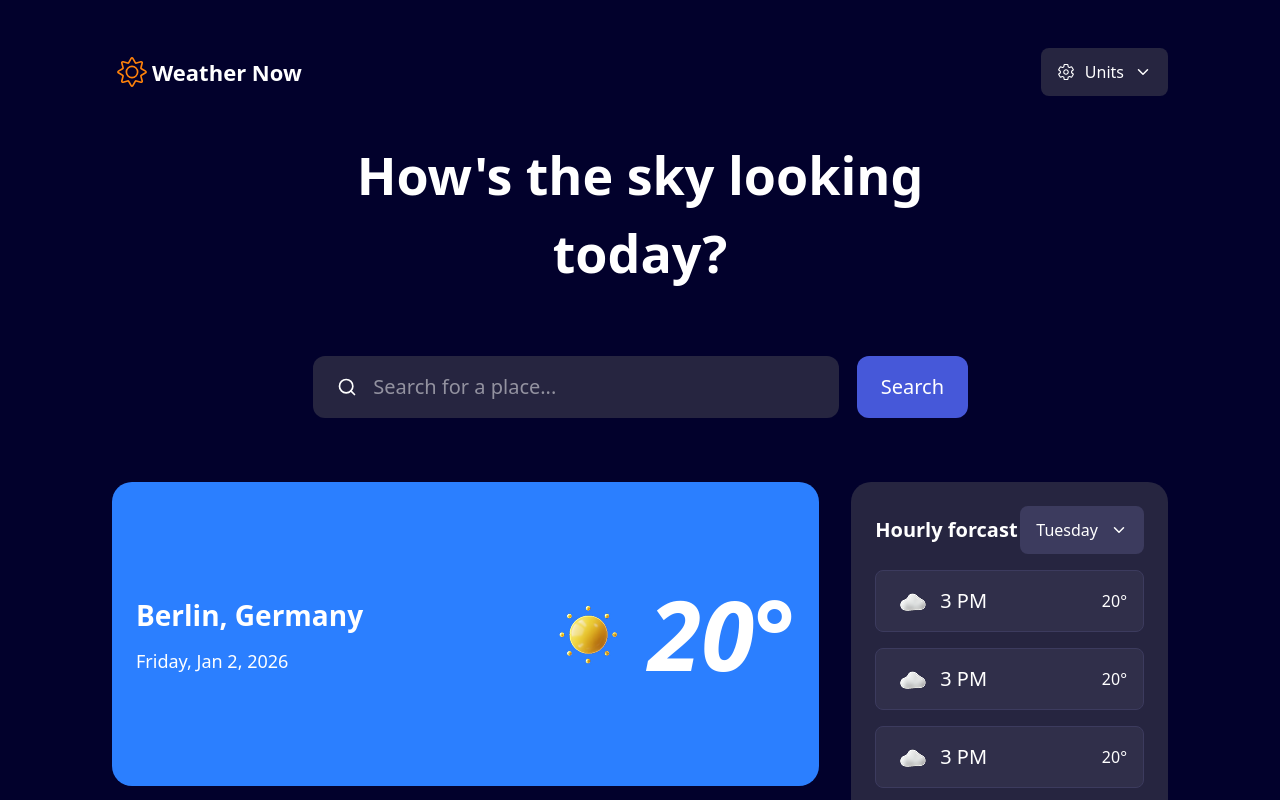
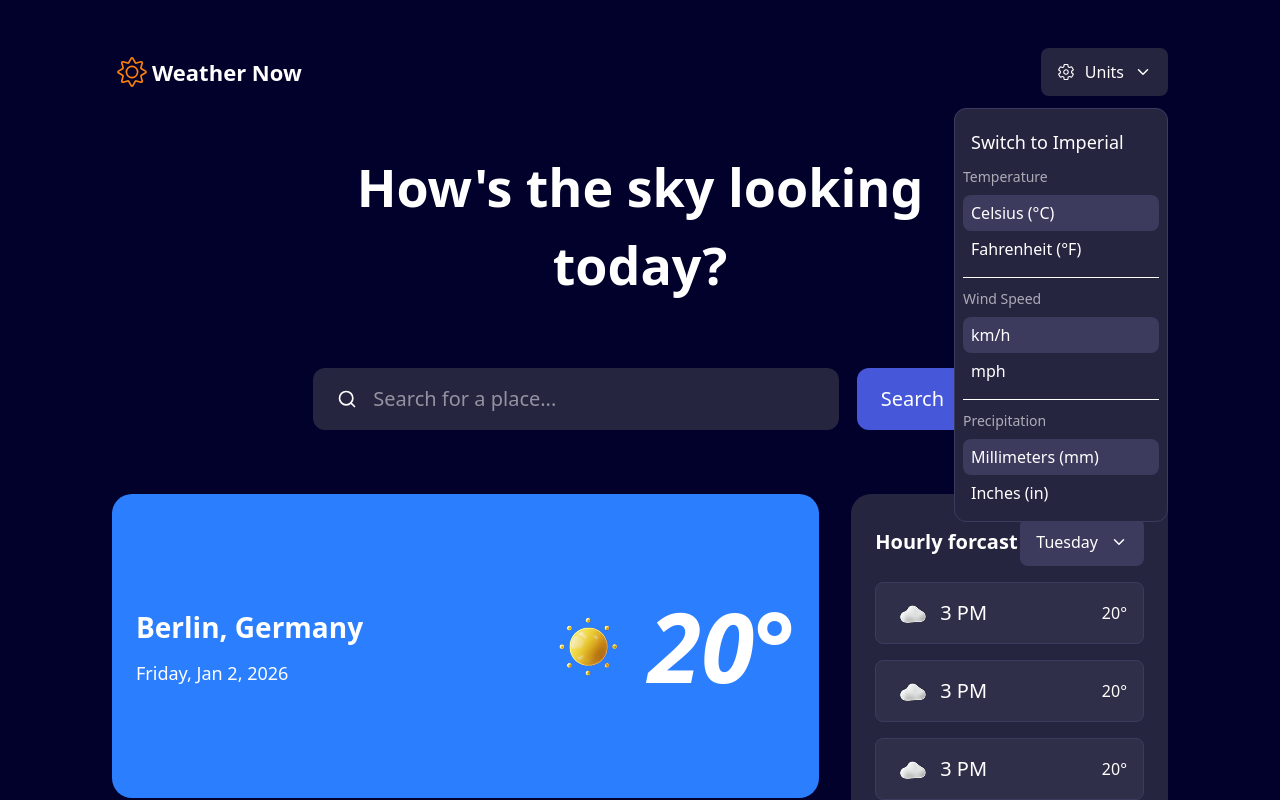
Before and after one commit to Gentlecoder1/WeatherApp, a React (Vite) app: page / in a window 1280 px wide. Shown: the top 800 px of the page. Built offline with nearby package versions, Linux system fonts and the light colour scheme.

Commit message:
feat: integrate Unit component into Header and enhance unit selection functionality

```diff
--- a/src/components/Header.tsx
+++ b/src/components/Header.tsx
@@ -3,9 +3,15 @@ import { IoSettingsOutline } from "react-icons/io5";
 import { ChevronDown } from "lucide-react"
 import { motion } from "framer-motion"
 
+import Unit from "./Unit"
+import { useState } from "react";
+
 const Header = () => {
+
+  const [openUnit, setOpenUnit] = useState(false);
+
   return (
-    <header className="w-full mx-auto">
+    <header className="w-full mx-auto space-y-3">
         <div className='flex justify-between items-center text-white'>
             <div className='flex items-center text-[15.4px] sm:text-[22px] font-bold'>
                 <CiSun className="w-[30px] h-[30px] sm:w-[40px] sm:h-[40px]" fill="#FF820A" />
@@ -13,6 +19,7 @@ const Header = () => {
             </div>
 
             <motion.div
+              onClick={() => setOpenUnit(true)}
               whileTap={{ scale: 0.98 }}
               className="bg-[#262540] rounded-[8px] flex items-center gap-[10px] px-[10px] py-[8px] sm:px-[16px] sm:py-[12px]"
             >
@@ -21,6 +28,11 @@ const Header = () => {
                 <ChevronDown className="w-[14px] h-[14px] sm:w-[18px] sm:h-[18px]" />
             </motion.div>
         </div>
+
+        <div
+          className="flex justify-end ">
+          <Unit />
+        </div>
     </header>
   )
 }
--- a/src/components/Unit.tsx
+++ b/src/components/Unit.tsx
@@ -1,33 +1,52 @@
-import React from 'react'
+import React, { useState } from "react"
+import clsx from "clsx"
 import { unitTemp } from './index'
 
 const Unit = () => {
+    // Track selected unit ID per category (key = category id, value = unit id)
+    // Default to id 1 (first option) for each category
+    const [selectedUnits, setSelectedUnits] = useState<Record<number, number>>(() => {
+        const defaults: Record<number, number> = {}
+        unitTemp.forEach((category, index) => {
+            defaults[index] = 1 // default to first unit (id: 1)
+        })
+        return defaults
+    })
+
+    const handleSelect = (categoryIndex: number, unitId: number) => {
+        setSelectedUnits(prev => ({ ...prev, [categoryIndex]: unitId }))
+    }
 
   return (
-    <div className='w-[214px] bg-[#262540] border border-[#3C3B5E] py-[6px] px-[8px] rounded-[12px]'>
-        <div className='text-[16px] font-500 py-[10px] px-[8px]'>Switch to Imperial</div>
+    <div className='w-[214px] text-white bg-[#262540] border border-[#3C3B5E] py-[10px] px-[8px] rounded-[12px] absolute'>
+        <div className='text-[18px] font-500 py-[10px] px-[8px]'>Switch to Imperial</div>
 
+        <div className='flex flex-col gap-[10px]'>
 
-        <div className='flex flex-col gap-[5px]'>
-
-            {unitTemp.map(({ id, title, units }) => (
-                <div
-                    key={id}
-                    className='flex flex-col gap-[8px]'
-                >
-                    <h1 className='#ACACB7 text-[15px] font-500'>{title}</h1>
-                    {units.map(({ id, name }) => (
-                        <div
-                            key={id}
-                            className='text-[16px] font-500'
-                        >
-                            <p>{name}</p>
-                        </div>
-                    ))}
-                </div>
+            {unitTemp.map(({ id, title, units }, index) => (
+                <React.Fragment key={index}>
+                    <div className='flex flex-col gap-[8px] cursor-pointer'>
+                        <h1 className='text-[#ACACB7] text-[14px] font-500'>{title}</h1>
+                        <ul>
+                            {units.map((unit) => (
+                                <li
+                                    key={unit.id}
+                                    onClick={() => handleSelect(index, unit.id)}
+                                    className={clsx(
+                                        "py-[6px] px-[8px] text-[16px] font-500 rounded-[8px] text-white",
+                                        selectedUnits[index] === unit.id
+                                            ? "bg-[#3C3B5E] "
+                                            : ""
+                                    )}
+                                >
+                                   {unit.name}
+                                </li>
+                            ))}
+                        </ul>
+                    </div>
+                    {index < unitTemp.length - 1 && <hr />}
+                </React.Fragment>
             ))}
-
-            <hr />
         </div>
     </div>
   )
--- a/src/index.css
+++ b/src/index.css
@@ -5,10 +5,14 @@ body {
   background-color: #02012C;
 }
 
-/* .active {
-  @apply bg-blue-100 text-blue-700;
+.button {
+  ul {
+    .active {
+      @apply bg-blue-100 text-blue-700;
+    }
+
+    .not-active {
+      @apply text-gray-700 hover:bg-gray-200;
+    }
+  }
 }
-
-.not-active {
-  @apply text-gray-700 hover:bg-gray-200;
-} */
```
